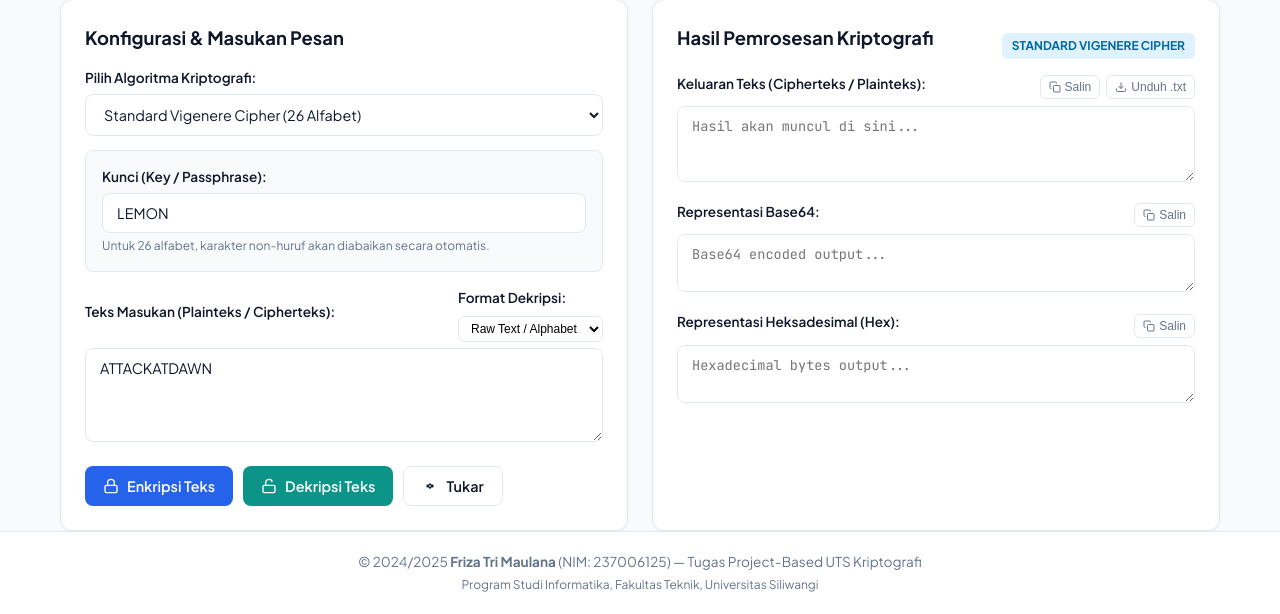
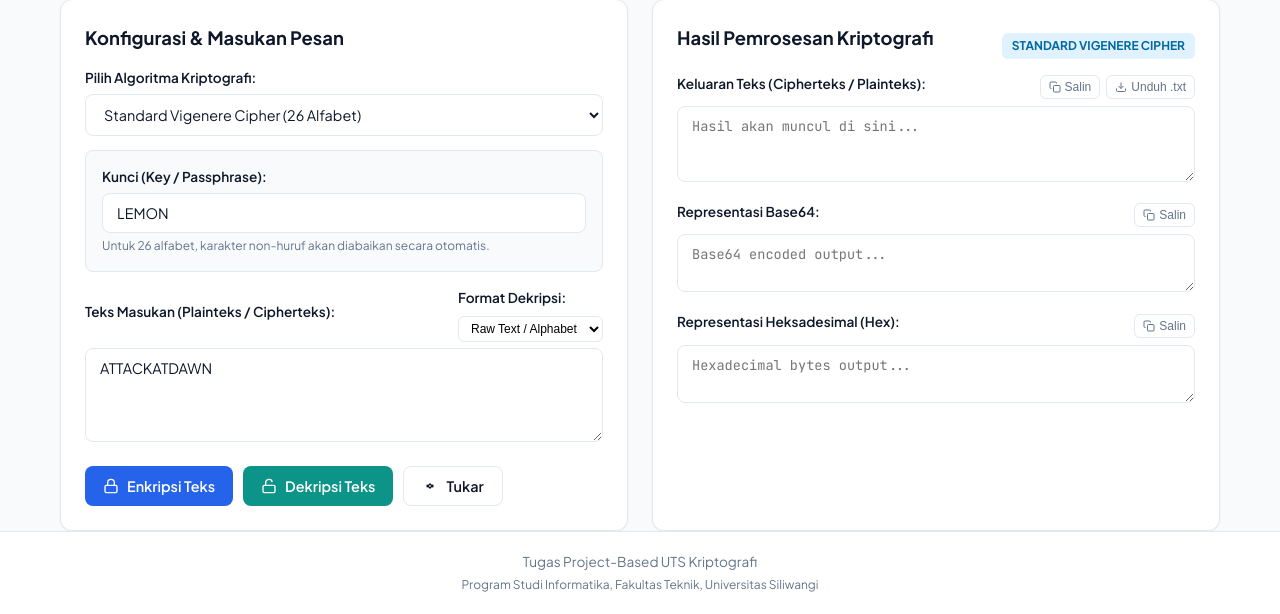
Before and after one commit to friza13/uts-kriptografi, a Flask app: page / in a window 1280 px wide. Shown: the part 192-806 px from the top of the page. Run offline with Flask 3, Linux system fonts and the light colour scheme.

Commit message:
fix(ui): remove year, name, and nim from web footer

```diff
--- a/templates/index.html
+++ b/templates/index.html
@@ -383,7 +383,7 @@
 
   <footer class="app-footer">
     <div class="container footer-content">
-      <p>&copy; 2024/2025 <strong>Friza Tri Maulana</strong> (NIM: 237006125) — Tugas Project-Based UTS Kriptografi</p>
+      <p>Tugas Project-Based UTS Kriptografi</p>
       <p class="subfooter">Program Studi Informatika, Fakultas Teknik, Universitas Siliwangi</p>
     </div>
   </footer>
```
